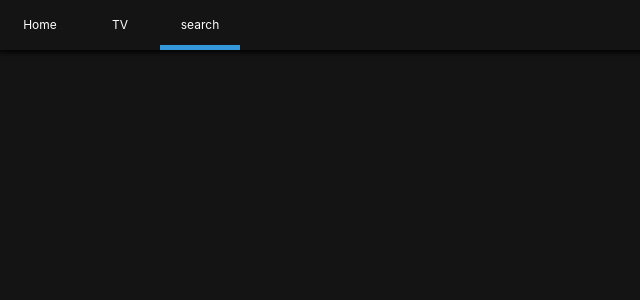
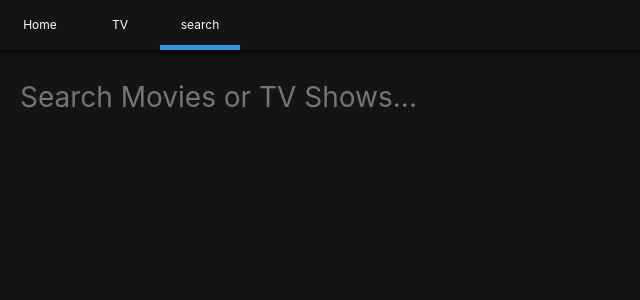
Before and after one commit to mugglecoder/again, a React (Create React App) app: page /search in a window 1280 px wide. Shown: the top 300 px of the page, without its empty margins (0-640 px from the left). Built offline with nearby package versions, Linux system fonts and the light colour scheme.

Commit message:
재밌어

```diff
--- a/src/Routes/Search/SearchContainer.js
+++ b/src/Routes/Search/SearchContainer.js
@@ -11,11 +11,21 @@
     error: null
   };
 
-  handleSubmit = () => {
+  handleSubmit = event => {
+    event.preventDefault();
     const { searchTerm } = this.state;
     if (searchTerm !== "") {
       this.searchByTerm();
     }
+  };
+
+  updateTerm = event => {
+    const {
+      target: { value }
+    } = event;
+    this.setState({
+      searchTerm: value
+    });
   };
 
   searchByTerm = async () => {
@@ -23,17 +33,17 @@
     this.setState({ loading: true });
     try {
       const {
-        data: { movieResults }
+        data: { results: movieResults }
       } = await moviesApi.search(searchTerm);
       const {
-        data: { tvResults }
+        data: { results: tvResults }
       } = await tvApi.search(searchTerm);
       this.setState({
         movieResults,
         tvResults
       });
     } catch {
-      this.setState({ error: "cant find result" });
+      this.setState({ error: "Can't find results." });
     } finally {
       this.setState({ loading: false });
     }
@@ -49,6 +59,7 @@
         loading={loading}
         error={error}
         handleSubmit={this.handleSubmit}
+        updateTerm={this.updateTerm}
       />
     );
   }
--- a/src/Routes/Search/SearchPresenter.js
+++ b/src/Routes/Search/SearchPresenter.js
@@ -1,6 +1,23 @@
 import React from "react";
 import PropTypes from "prop-types";
 import styled from "styled-components";
+import Loader from "Components/Loader";
+import Section from "Components/Section";
+
+const Container = styled.div`
+  padding: 0px 20px;
+`;
+
+const Form = styled.form`
+  margin-bottom: 50px;
+  width: 100%;
+`;
+
+const Input = styled.input`
+  all: unset;
+  font-size: 28px;
+  width: 100%;
+`;
 
 const SearchPresenter = ({
   movieResults,
@@ -8,8 +25,39 @@
   loading,
   searchTerm,
   handleSubmit,
+  updateTerm,
   error
-}) => null;
+}) => (
+  <Container>
+    <Form onSubmit={handleSubmit}>
+      <Input
+        placeholder="Search Movies or TV Shows..."
+        value={searchTerm}
+        onChange={updateTerm}
+      />
+    </Form>
+    {loading ? (
+      <Loader />
+    ) : (
+      <>
+        {movieResults && movieResults.length > 0 && (
+          <Section title="Movie Results">
+            {movieResults.map(movie => (
+              <span key={movie.id}>{movie.title}</span>
+            ))}
+          </Section>
+        )}
+        {tvResults && tvResults.length > 0 && (
+          <Section title="tv Results">
+            {tvResults.map(show => (
+              <span key={show.id}>{show.name}</span>
+            ))}
+          </Section>
+        )}
+      </>
+    )}
+  </Container>
+);
 
 SearchPresenter.propTypes = {
   movieResults: PropTypes.array,
@@ -17,7 +65,8 @@
   error: PropTypes.string,
   searchTerm: PropTypes.string,
   loading: PropTypes.bool.isRequired,
-  handleSubmit: PropTypes.func.isRequired
+  handleSubmit: PropTypes.func.isRequired,
+  updateTerm: PropTypes.func.isRequired
 };
 
 export default SearchPresenter;
```
